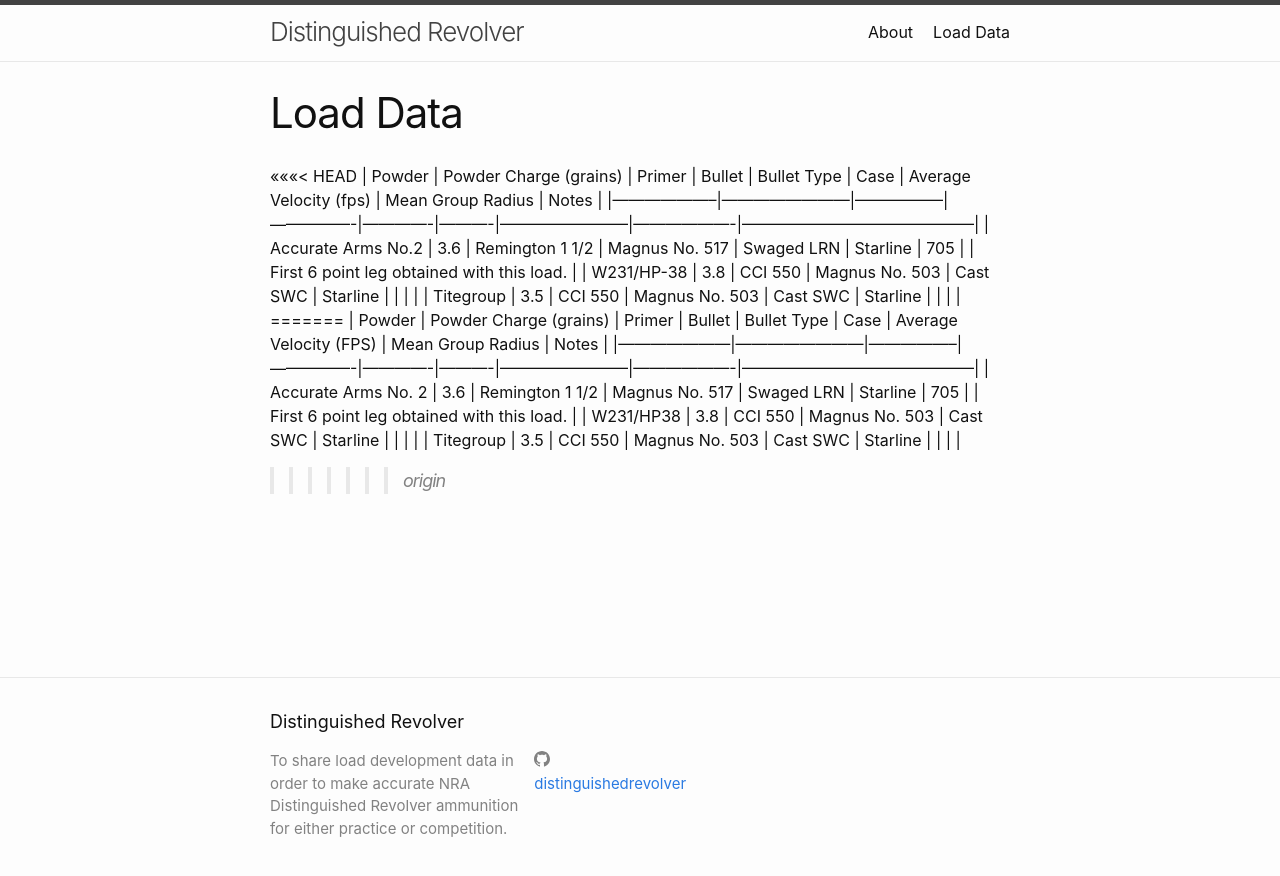
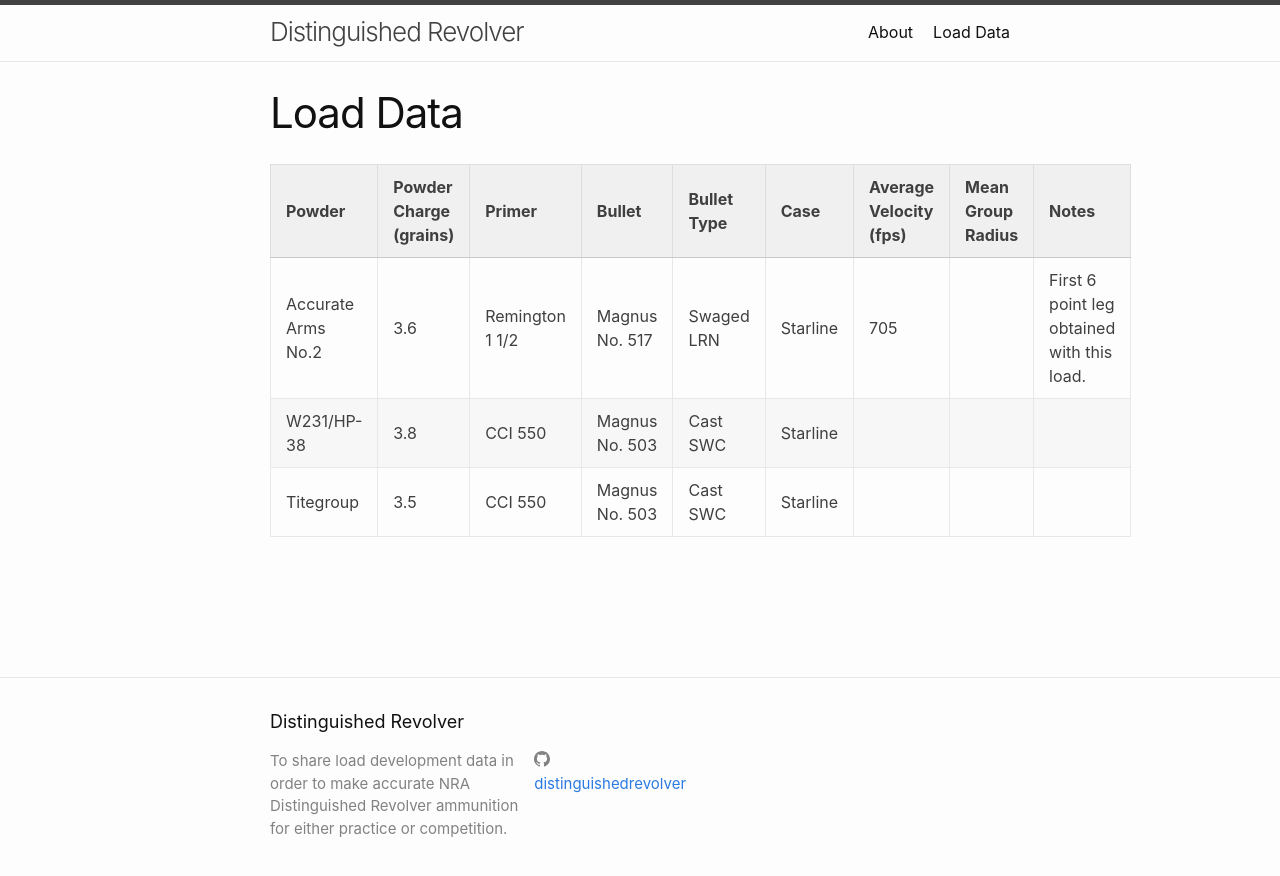
Before and after one commit to distinguishedrevolver/distinguishedrevolver.github.io, a Jekyll site: the page built from load_data.md, in a window 1280 px wide. Shown: the top 876 px of the page. Built offline with Jekyll 4.4.1, drawn with Linux system fonts in a browser that asks for light colours.

Commit message:
Update load_data.md

```diff
--- a/load_data.md
+++ b/load_data.md
@@ -4,16 +4,8 @@ title: Load Data
 permalink: /load_data/
 ---
 
-<<<<<<< HEAD
 | Powder             | Powder Charge (grains) | Primer          | Bullet         | Bullet Type | Case     | Average Velocity (fps) | Mean Group Radius | Notes                                      |
 |--------------------|------------------------|-----------------|----------------|-------------|----------|------------------------|-------------------|--------------------------------------------|
 | Accurate Arms No.2 | 3.6                    | Remington 1 1/2 | Magnus No. 517 | Swaged LRN  | Starline |           705          |                   | First 6 point leg obtained with this load. |
 | W231/HP-38         | 3.8                    | CCI 550         | Magnus No. 503 | Cast SWC    | Starline |                        |                   |                                            |
 | Titegroup          | 3.5                    | CCI 550         | Magnus No. 503 | Cast SWC    | Starline |                        |                   |                                            |
-=======
-| Powder              | Powder Charge (grains) | Primer          | Bullet         | Bullet Type | Case     | Average Velocity (FPS) | Mean Group Radius | Notes                                      |
-|---------------------|------------------------|-----------------|----------------|-------------|----------|------------------------|-------------------|--------------------------------------------|
-| Accurate Arms No. 2 | 3.6                    | Remington 1 1/2 | Magnus No. 517 | Swaged LRN  | Starline |          705           |                   | First 6 point leg obtained with this load. |
-| W231/HP38           | 3.8                    | CCI 550         | Magnus No. 503 | Cast SWC    | Starline |                        |                   |                                            |
-| Titegroup           | 3.5                    | CCI 550         | Magnus No. 503 | Cast SWC    | Starline |                        |                   |                                            |
->>>>>>> origin
```
